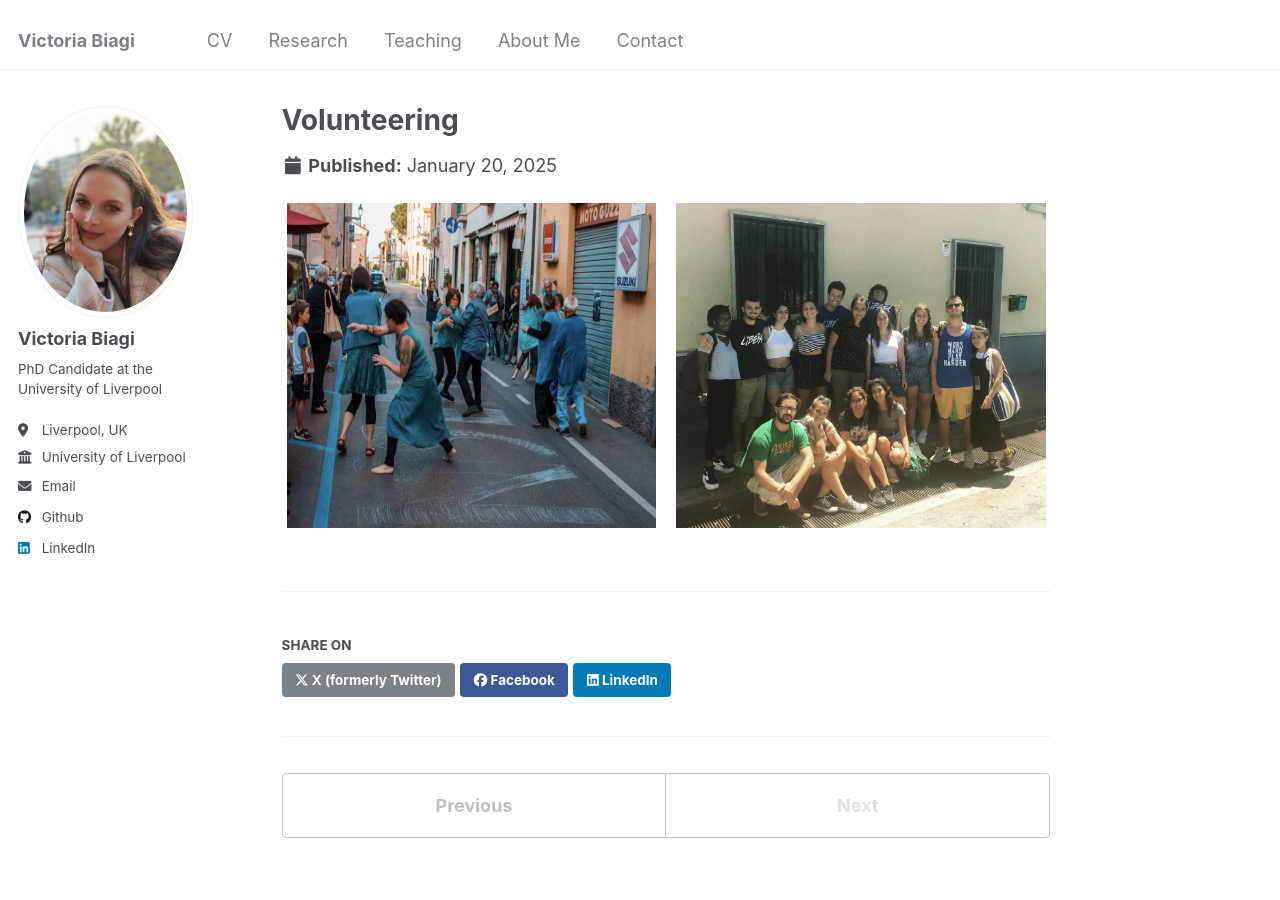
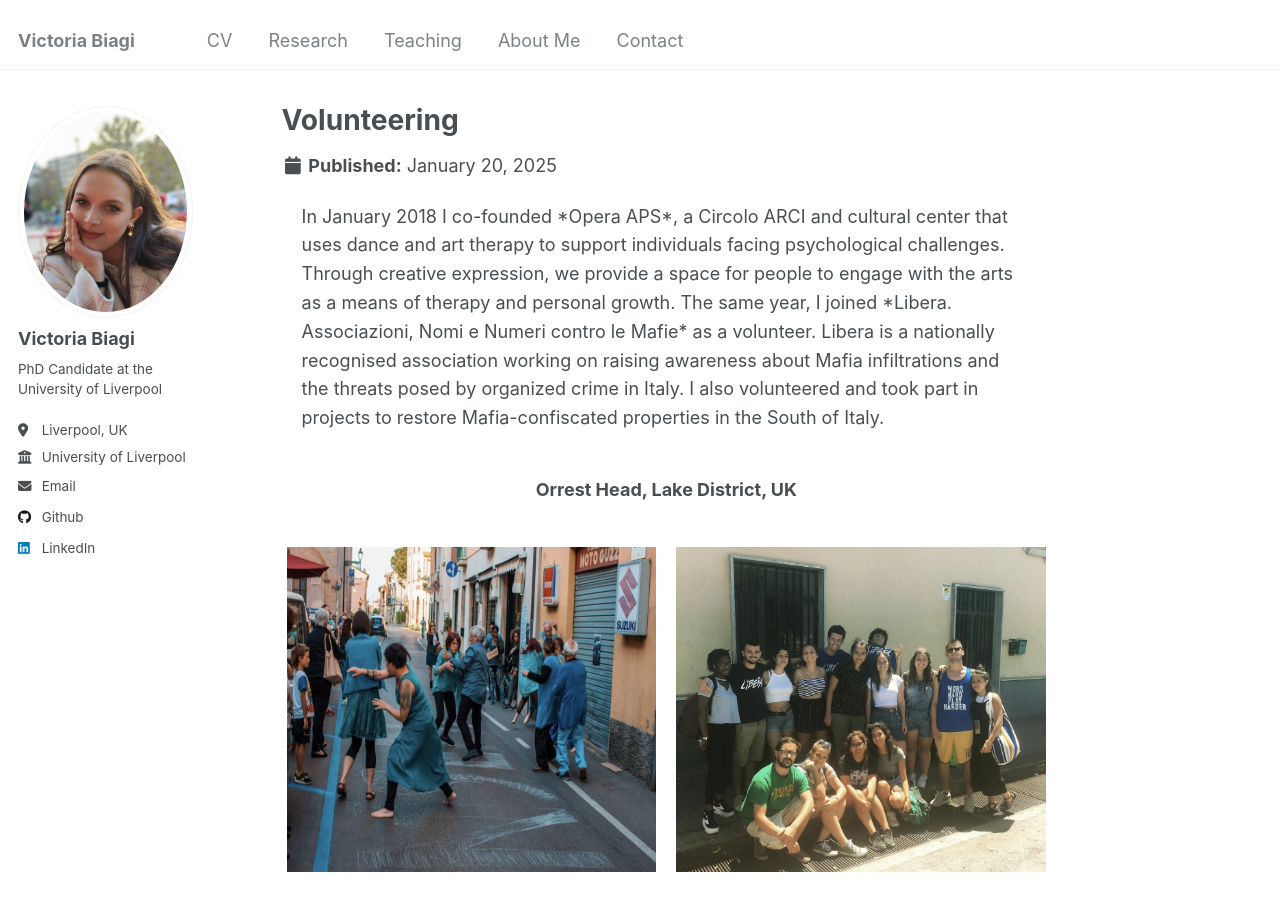
Before and after one commit to victoriabiagi/victoriabiagi.github.io, a Jekyll site: the page built from _portfolio/portfolio-2.md, in a window 1280 px wide and 900 px high. Built offline with Jekyll 4.4.1, drawn with Linux system fonts in a browser that asks for light colours.

Commit message:
Update portfolio-2.md

```diff
--- a/_portfolio/portfolio-2.md
+++ b/_portfolio/portfolio-2.md
@@ -4,8 +4,22 @@ excerpt: "In January 2018 I co-founded *Opera APS*, a Circolo ARCI and cultural
 collection: portfolio
 ---
 
-<!-- This is where the images should go in the body of the page -->
-<div style="display: flex; justify-content: center; text-align: center; gap: 20px;">
-    <img src="/images/WhatsApp%20Image%202025-01-17%20at%2011.14.50.jpeg" style="width: 48%;" />
-    <img src="/images/WhatsApp%20Image%202025-01-17%20at%2011.14.50%20(1).jpeg" style="width: 48%;" />
+<!-- Full-width content container -->
+<div style="width: 100%; padding: 0; margin: 0; box-sizing: border-box;">
+
+  <!-- Full-width text section -->
+  <p style="width: 100%; font-size: 18px; line-height: 1.6; padding: 0 20px;">
+      In January 2018 I co-founded *Opera APS*, a Circolo ARCI and cultural center that uses dance and art therapy to support individuals facing psychological challenges. Through creative expression, we provide a space for people to engage with the arts as a means of therapy and personal growth. The same year, I joined *Libera. Associazioni, Nomi e Numeri contro le Mafie* as a volunteer. Libera is a nationally recognised association working on raising awareness about Mafia infiltrations and the threats posed by organized crime in Italy. I also volunteered and took part in projects to restore Mafia-confiscated properties in the South of Italy.
+  </p>
+
+  <!-- Centered description -->
+  <div style="text-align: center; width: 100%; padding: 20px 0;">
+      <p><strong>Orrest Head, Lake District, UK</strong></p>
+  </div>
+
+  <!-- Full-width images with a side-by-side layout -->
+  <div style="display: flex; justify-content: center; gap: 20px; width: 100%; padding: 0;">
+      <img src="/images/WhatsApp%20Image%202025-01-17%20at%2011.14.50.jpeg" style="width: 100%; max-width: 48%;"/>
+      <img src="/images/WhatsApp%20Image%202025-01-17%20at%2011.14.50%20(1).jpeg" style="width: 100%; max-width: 48%;"/>
+  </div>
 </div>
```
